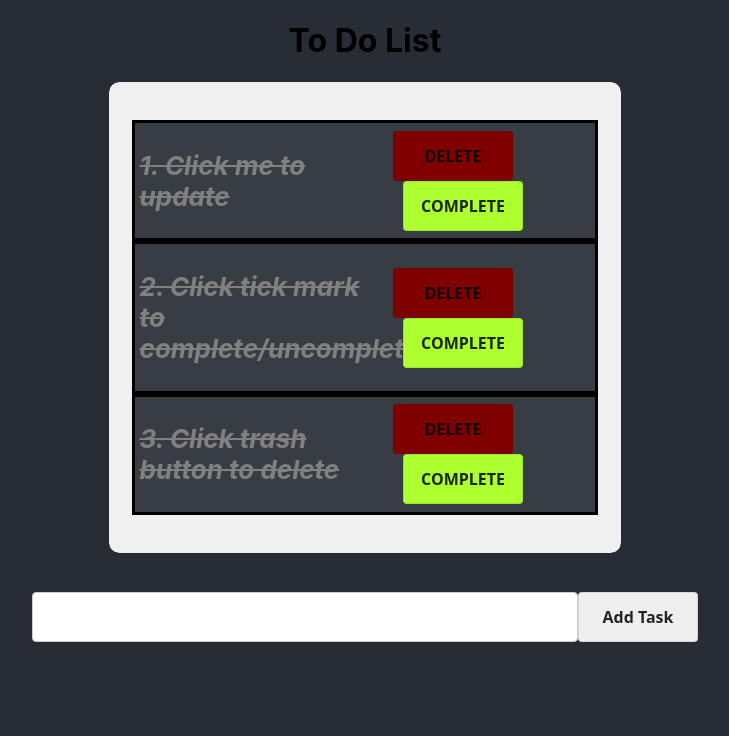
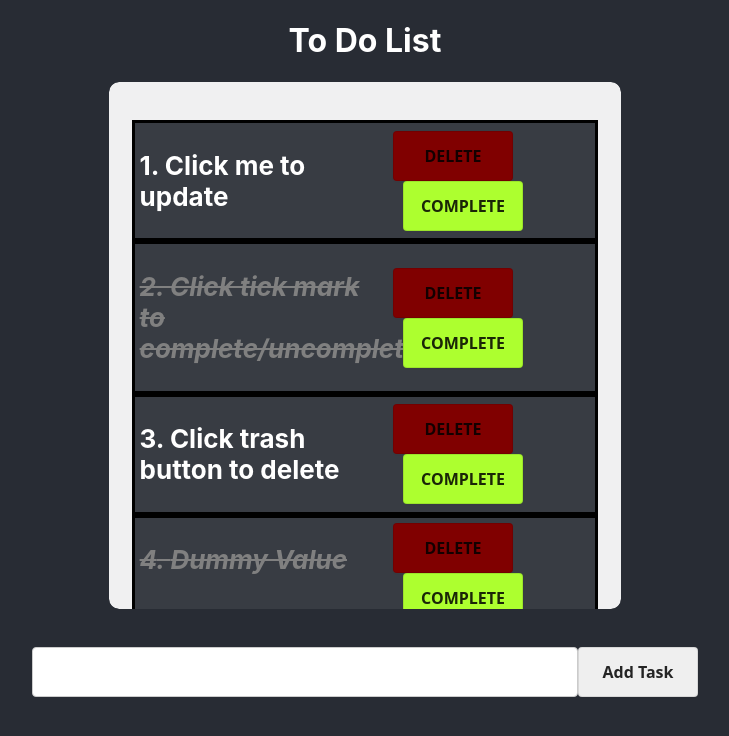
Before and after one commit to Staniell/to-do-app, a React (Create React App) app: page / in a window 1280 px wide. Shown: the top 736 px of the page, without its empty margins (275-1004 px from the left). Built offline with nearby package versions, Linux system fonts and the light colour scheme.

Commit message:
updated complete status

```diff
--- a/src/index.css
+++ b/src/index.css
@@ -58,6 +58,10 @@ code {
   transform: translateY(0);
 }
 
+h1{
+  color: white;
+}
+
 input[type=text], select, textarea {
   border: 1px solid #ccc;
   border-radius: 4px;
--- a/src/todoSlice.jsx
+++ b/src/todoSlice.jsx
@@ -6,18 +6,23 @@ const initialState = {
     todoList:    [{
         id: 1,
         name: "Click me to update",
-        completed: "false"
+        completed: false
     },
     {
         id: 2,
         name: "Click tick mark to complete/uncomplete",
-        completed: "true"
+        completed: true
     },
     {
         id: 3,
         name: "Click trash button to delete",
-        completed: "false"
-    }
+        completed: false
+    },
+    {
+        id: 4,
+        name: "Dummy Value",
+        completed: true
+    },
   ]};
 
 const todoSlice = createSlice({
```
